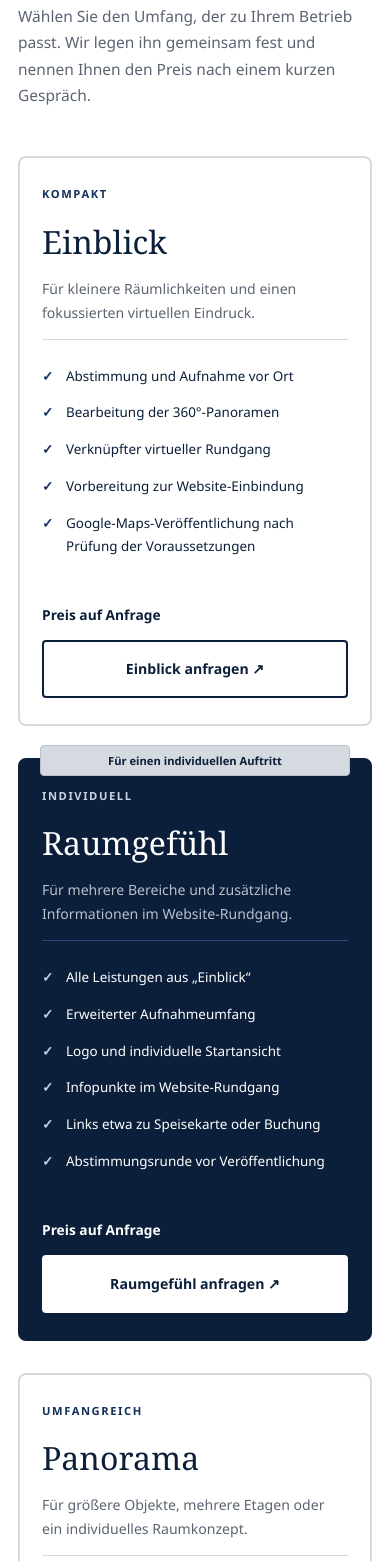
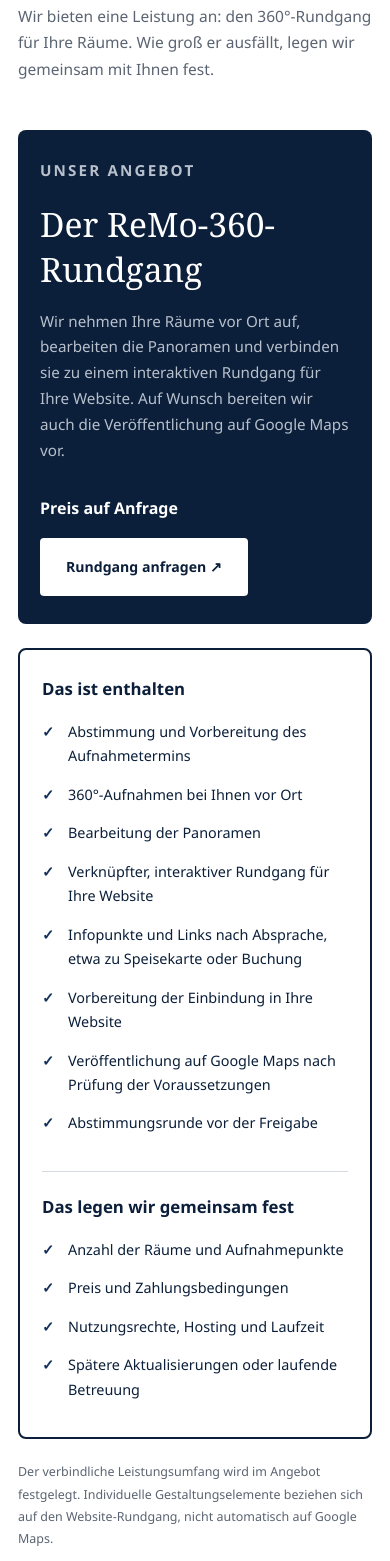
Before and after one commit to Blackghm/ReMo-360-Studio, a plain HTML site: page index.html in a window 390 px wide. Shown: the part 6264-7825 px from the top of the page. Drawn offline with Linux system fonts and the light colour scheme.

Commit message:
Implement offer section for 360°-Rundgang service
Added a new offer section with details about the 360°-Rundgang service, including pricing and features.

```diff
--- a/index.html
+++ b/index.html
@@ -268,6 +268,24 @@
 
     @media (max-width: 380px) { .steps { grid-template-columns: 1fr; } }
     @media (prefers-reduced-motion: reduce) { html { scroll-behavior: auto; } * { transition: none !important; } }
+  /* Einzelangebot */
+.offer { display: grid; grid-template-columns: 0.9fr 1.1fr; gap: 24px; }
+.offer-main { padding: 40px 36px; background: var(--ink); color: var(--white); border-radius: var(--radius); display: flex; flex-direction: column; align-items: flex-start; }
+.offer-label { margin-bottom: 18px; color: var(--light); font-size: 0.7rem; font-weight: 700; letter-spacing: 0.14em; text-transform: uppercase; }
+.offer-main h3 { font-family: Georgia, serif; font-size: 2.1rem; font-weight: 400; margin-bottom: 16px; }
+.offer-main p { color: var(--muted-dark); font-size: 0.95rem; }
+.offer-price { margin-top: auto; padding-top: 16px; color: var(--white) !important; font-weight: 700; font-size: 1rem !important; }
+.offer-details { padding: 36px; background: var(--white); border: 2px solid var(--ink); border-radius: var(--radius); }
+.offer-details h3 { font-size: 1.05rem; margin: 0 0 12px; }
+.offer-details h3:not(:first-child) { margin-top: 28px; padding-top: 24px; border-top: 1px solid var(--line); }
+.offer-list { margin: 0; padding: 0; list-style: none; }
+.offer-list li { position: relative; padding: 7px 0 7px 26px; font-size: 0.9rem; }
+.offer-list li::before { content: "✓"; position: absolute; left: 0; color: var(--ink-2); font-weight: 700; }
+
+@media (max-width: 760px) {
+  .offer { grid-template-columns: 1fr; }
+  .offer-main, .offer-details { padding: 28px 22px; }
+}
   </style>
 </head>
 
@@ -287,7 +305,7 @@
         <a href="#nutzen">Nutzen</a>
         <a href="#referenzen">Referenzen</a>
         <a href="#ablauf">Ablauf</a>
-        <a href="#pakete">Pakete</a>
+     <a href="#angebot">Angebot</a>
         <a class="nav-cta" href="#kontakt">Projekt anfragen ↗</a>
       </nav>
     </div>
@@ -425,72 +443,57 @@
       </div>
     </section>
 
-    <!-- PAKETE -->
-    <section class="container section" id="pakete">
+  <!-- ANGEBOT -->
+<section class="container section" id="angebot">
   <div class="section-head">
     <div>
-          <p class="eyebrow">05 / Leistungspakete</p>
-          <h2>Das passende Paket<br>für Ihre Räume.</h2>
+      <p class="eyebrow">05 / Unser Angebot</p>
+      <h2>Ein Rundgang.<br>Alles aus einer Hand.</h2>
     </div>
-        <p>Wählen Sie den Umfang, der zu Ihrem Betrieb passt. Wir legen ihn gemeinsam fest und nennen Ihnen den Preis nach einem kurzen Gespräch.</p>
+    <p>Wir bieten eine Leistung an: den 360°-Rundgang für Ihre Räume. Wie groß er ausfällt, legen wir gemeinsam mit Ihnen fest.</p>
   </div>
 
-      <div class="packages">
-        <article class="package">
-          <p class="package-cat">Kompakt</p>
-          <h3>Einblick</h3>
-          <p class="package-desc">Für kleinere Räumlichkeiten und einen fokussierten virtuellen Eindruck.</p>
-          <ul>
-            <li>Abstimmung und Aufnahme vor Ort</li>
-            <li>Bearbeitung der 360°-Panoramen</li>
-            <li>Verknüpfter virtueller Rundgang</li>
-            <li>Vorbereitung zur Website-Einbindung</li>
-            <li>Google-Maps-Veröffentlichung nach Prüfung der Voraussetzungen</li>
+  <div class="offer">
+    <div class="offer-main">
+      <p class="offer-label">Unser Angebot</p>
+      <h3>Der ReMo-360-Rundgang</h3>
+      <p>
+        Wir nehmen Ihre Räume vor Ort auf, bearbeiten die Panoramen und verbinden sie zu einem
+        interaktiven Rundgang für Ihre Website. Auf Wunsch bereiten wir auch die Veröffentlichung
+        auf Google Maps vor.
+      </p>
+      <p class="offer-price">Preis auf Anfrage</p>
+      <a class="button button-light" href="#kontakt">Rundgang anfragen ↗</a>
+    </div>
+
+    <div class="offer-details">
+      <h3>Das ist enthalten</h3>
+      <ul class="offer-list">
+        <li>Abstimmung und Vorbereitung des Aufnahmetermins</li>
+        <li>360°-Aufnahmen bei Ihnen vor Ort</li>
+        <li>Bearbeitung der Panoramen</li>
+        <li>Verknüpfter, interaktiver Rundgang für Ihre Website</li>
+        <li>Infopunkte und Links nach Absprache, etwa zu Speisekarte oder Buchung</li>
+        <li>Vorbereitung der Einbindung in Ihre Website</li>
+        <li>Veröffentlichung auf Google Maps nach Prüfung der Voraussetzungen</li>
+        <li>Abstimmungsrunde vor der Freigabe</li>
       </ul>
-          <p class="package-price">Preis auf Anfrage</p>
-          <a class="button button-outline" href="#kontakt">Einblick anfragen ↗</a>
-        </article>
 
-        <article class="package featured">
-          <span class="package-tag">Für einen individuellen Auftritt</span>
-          <p class="package-cat">Individuell</p>
-          <h3>Raumgefühl</h3>
-          <p class="package-desc">Für mehrere Bereiche und zusätzliche Informationen im Website-Rundgang.</p>
-          <ul>
-            <li>Alle Leistungen aus „Einblick“</li>
-            <li>Erweiterter Aufnahmeumfang</li>
-            <li>Logo und individuelle Startansicht</li>
-            <li>Infopunkte im Website-Rundgang</li>
-            <li>Links etwa zu Speisekarte oder Buchung</li>
-            <li>Abstimmungsrunde vor Veröffentlichung</li>
+      <h3>Das legen wir gemeinsam fest</h3>
+      <ul class="offer-list">
+        <li>Anzahl der Räume und Aufnahmepunkte</li>
+        <li>Preis und Zahlungsbedingungen</li>
+        <li>Nutzungsrechte, Hosting und Laufzeit</li>
+        <li>Spätere Aktualisierungen oder laufende Betreuung</li>
       </ul>
-          <p class="package-price">Preis auf Anfrage</p>
-          <a class="button button-light" href="#kontakt">Raumgefühl anfragen ↗</a>
-        </article>
-
-        <article class="package">
-          <p class="package-cat">Umfangreich</p>
-          <h3>Panorama</h3>
-          <p class="package-desc">Für größere Objekte, mehrere Etagen oder ein individuelles Raumkonzept.</p>
-          <ul>
-            <li>Alle Leistungen aus „Raumgefühl“</li>
-            <li>Individuelle Projektplanung</li>
-            <li>Mehrere Bereiche oder Etagen</li>
-            <li>Zusätzliche Inhalte nach Absprache</li>
-            <li>Optionale laufende Betreuung</li>
-            <li>Aktualisierungen separat vereinbar</li>
-          </ul>
-          <p class="package-price">Preis auf Anfrage</p>
-          <a class="button button-outline" href="#kontakt">Panorama anfragen ↗</a>
-        </article>
+    </div>
   </div>
 
   <p class="note" style="margin-top:22px">
-        Verbindlicher Leistungsumfang, Nutzungsrechte, Hosting, Laufzeit und mögliche Folgekosten werden im jeweiligen Angebot festgelegt.
-        Zusätzliche Gestaltungselemente beziehen sich auf den Website-Rundgang, nicht automatisch auf Google Maps.
+    Der verbindliche Leistungsumfang wird im Angebot festgelegt. Individuelle Gestaltungselemente
+    beziehen sich auf den Website-Rundgang, nicht automatisch auf Google Maps.
   </p>
 </section>
-
     <!-- FAQ -->
     <section class="faq-wrap">
       <div class="container faq-layout">
```
Lines whose indentation alone changed are shown as unchanged.
